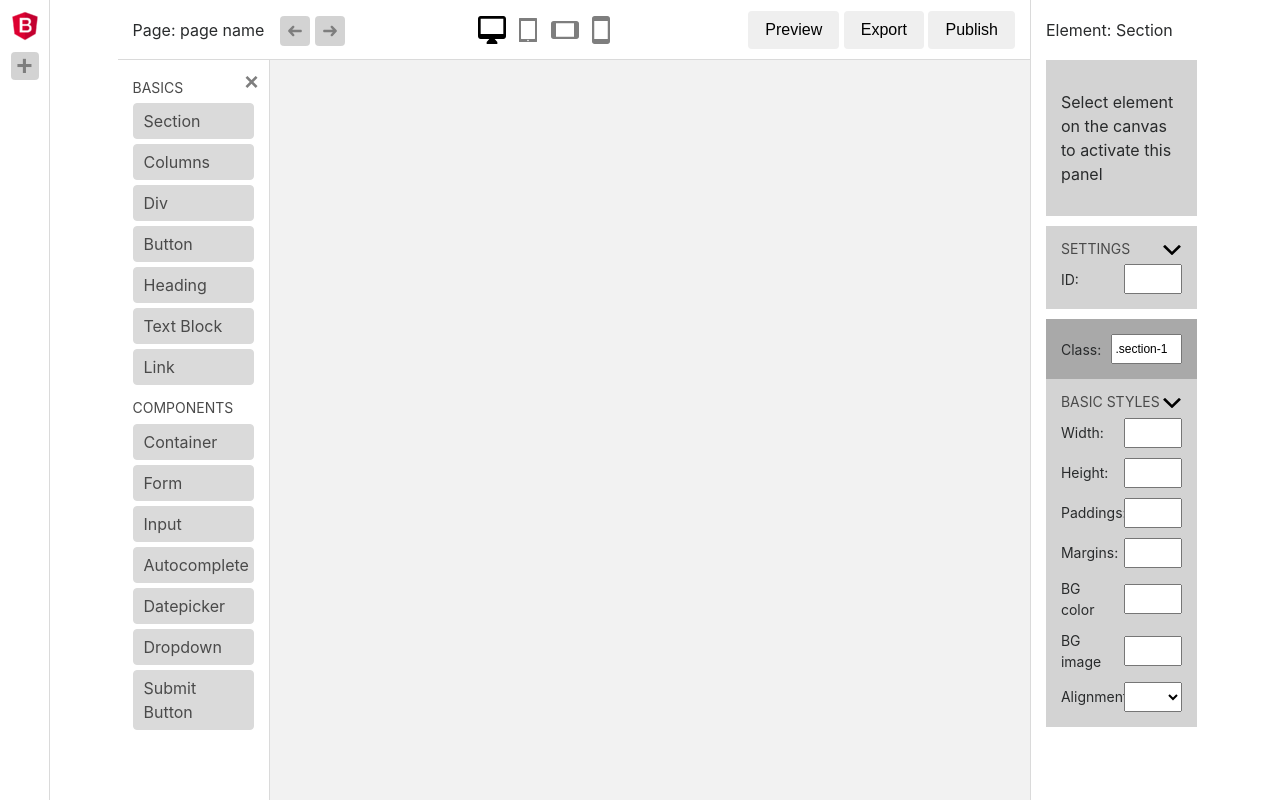
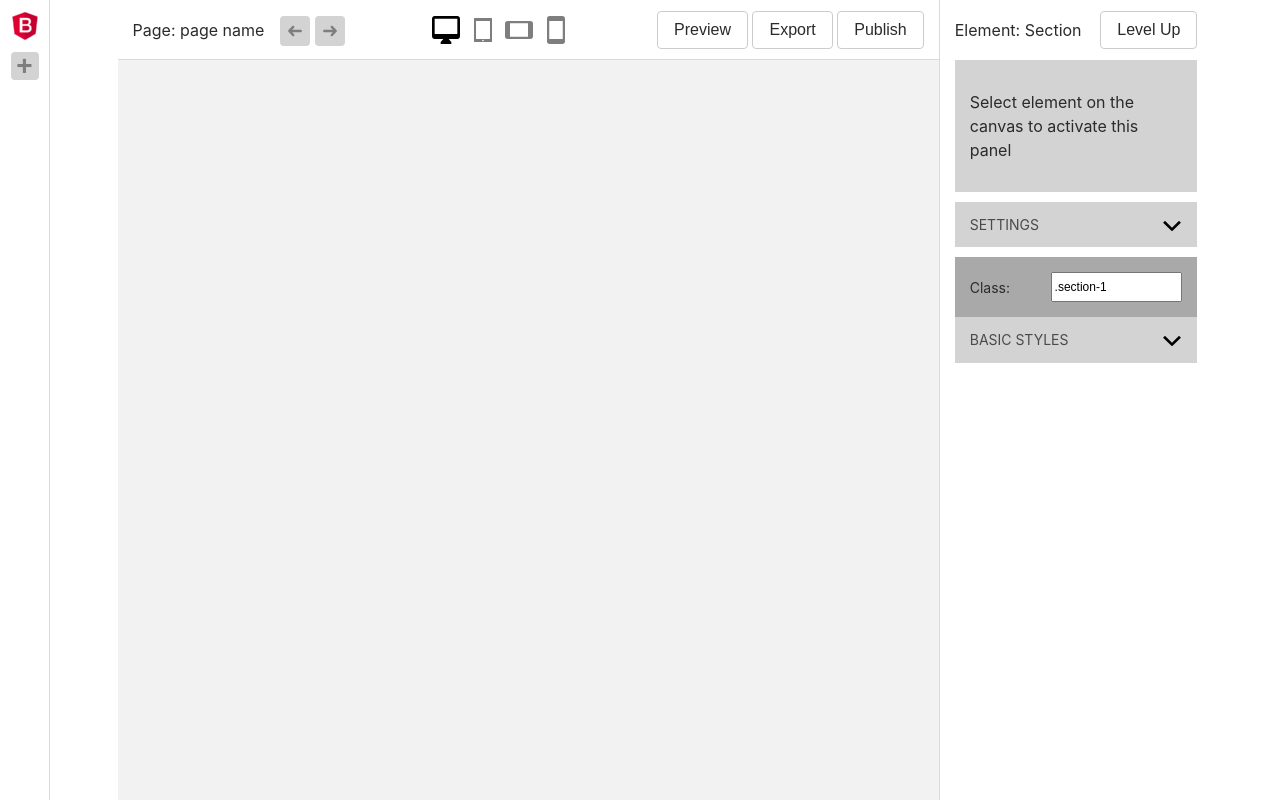
Before and after one commit to EvilAlexei/betterWeb, a website: page app/index.html in a window 1280 px wide. Drawn offline with nearby package versions, Linux system fonts and the light colour scheme; files that its build step writes are made by us from their sources.

Commit message:
feat(styles): Added new elements and js

```diff
--- a/app/index.html
+++ b/app/index.html
@@ -25,7 +25,7 @@
       <div class="container-fluid">
         <div class="row flex-nowrap h-100">
           <!-- content start -->
-          <section id="main" class="col-9 col-md-9 col-xl-10">
+          <section id="main" class="col-9 col-lg-9">
             <!-- top-bar start -->
             <div class="top-bar d-flex justify-content-between align-items-center">
               <div class="d-flex justify-content-start align-items-center">
@@ -52,9 +52,9 @@
               </div>
 
               <div class="options">
-                <button type="button" aria-label="Preview" class="btn">Preview</button>
-                <button type="button" aria-label="Export" class="btn">Export</button>
-                <button type="button" aria-label="Publish" class="btn">Publish</button>
+                <button type="button" aria-label="Preview" class="btn btn-secondary">Preview</button>
+                <button type="button" aria-label="Export" class="btn btn-secondary">Export</button>
+                <button type="button" aria-label="Publish" class="btn btn-secondary">Publish</button>
               </div>
             </div>
             <!-- top-bar end -->
@@ -69,13 +69,13 @@
                   <h2>Basics</h2>
 
                   <ul class="elements-list">
-                    <li><a id="drag1" href="#" draggable="true" ondragstart="drag(event)">Section</a></li>
-                    <li><a href="#" draggable="true" ondragstart="drag(event)">Columns</a></li>
-                    <li><a href="#" draggable="true" ondragstart="drag(event)">Div</a></li>
-                    <li><a href="#" draggable="true" ondragstart="drag(event)">Button</a></li>
-                    <li><a href="#" draggable="true" ondragstart="drag(event)">Heading</a></li>
-                    <li><a href="#" draggable="true" ondragstart="drag(event)">Text Block</a></li>
-                    <li><a href="#" draggable="true" ondragstart="drag(event)">Link</a></li>
+                    <li><a href="#">Section</a></li>
+                    <li><a href="#">Columns</a></li>
+                    <li><a href="#">Div</a></li>
+                    <li><a href="#">Button</a></li>
+                    <li><a href="#">Heading</a></li>
+                    <li><a href="#">Text Block</a></li>
+                    <li><a href="#">Link</a></li>
                   </ul>
                 </div>
 
@@ -83,28 +83,31 @@
                   <h2>Components</h2>
 
                   <ul class="elements-list">
-                    <li><a href="#" draggable="true" ondragstart="drag(event)">Container</a></li>
-                    <li><a href="#" draggable="true" ondragstart="drag(event)">Form</a></li>
-                    <li><a href="#" draggable="true" ondragstart="drag(event)">Input</a></li>
-                    <li><a href="#" draggable="true" ondragstart="drag(event)">Autocomplete</a></li>
-                    <li><a href="#" draggable="true" ondragstart="drag(event)">Datepicker</a></li>
-                    <li><a href="#" draggable="true" ondragstart="drag(event)">Dropdown</a></li>
-                    <li><a href="#" draggable="true" ondragstart="drag(event)">Submit Button</a></li>
+                    <li><a href="#">Container</a></li>
+                    <li><a href="#">Form</a></li>
+                    <li><a href="#">Input</a></li>
+                    <li><a href="#">Autocomplete</a></li>
+                    <li><a href="#">Datepicker</a></li>
+                    <li><a href="#">Dropdown</a></li>
+                    <li><a href="#">Submit Button</a></li>
                   </ul>
                 </div>
               </div>
               <!-- elements-panel end -->
 
               <!-- page-creation-area start -->
-              <div class="col-12 col-md-12 col-xl-12" id="div1" ondrop="drop(event)" ondragover="allowDrop(event)"></div>
+              <div class="col-12 col-md-12 col-xl-12"></div>
               <!-- page-creation-area end -->
             </div>
           </section>
           <!-- content end -->
 
           <!-- aside start -->
-          <aside id="sidebar" class="col-3 col-md-3 col-xl-2 h-100">
+          <aside id="sidebar" class="col-3 col-lg-3 h-100">
+            <div class="d-flex justify-content-between align-items-center" style="height: 60px;">
               <p class="element-name mb-0">Element: Section</p>
+              <button type="button" aria-label="Goto parent element" class="btn btn-secondary">Level Up</button>
+            </div>
 
             <!-- settings form -->
             <form class="element-settings">
@@ -114,7 +117,8 @@
 
             <!-- settings form -->
             <form class="element-settings">
-              <h2 class="opened">Settings</h2>
+              <h2 class="opener closed">Settings</h2>
+              <!-- holder -->
               <div class="holder">
                 <div class="row">
                   <div class="col-5 col-md-5 d-flex align-items-center">
@@ -124,7 +128,16 @@
                     <input type="text" id="element-id">
                   </div>
                 </div>
+                <div class="row">
+                  <div class="col-3 col-md-3 d-flex align-items-top">
+                    <label for="element-values">Array:</label>
                   </div>
+                  <div class="col-9 col-md-9 d-flex align-items-center">
+                    <textarea name="element-values" id="element-values"></textarea>
+                  </div>
+                </div>
+              </div>
+              <!-- holder end -->
             </form>
             <!-- settings form end -->
 
@@ -140,8 +153,11 @@
                   </div>
                 </div>
               </div>
-              <h2 class="opened">Basic styles</h2>
+              <h2 class="opener closed">Basic styles</h2>
+              <!-- holder -->
               <div class="holder">
+                <fieldset>
+                  <h3 class="sub-category">Layout</h3>
                   <div class="row">
                     <div class="col-5 col-md-5 d-flex align-items-center">
                       <label for="element-width">Width:</label>
@@ -174,6 +190,62 @@
                       <input type="text" id="element-margins">
                     </div>
                   </div>
+                </fieldset>
+
+                <fieldset>
+                  <h3 class="sub-category">Typography</h3>
+                  <div class="row">
+                    <div class="col-5 col-md-5 d-flex align-items-center">
+                      <label for="element-font-color">Color:</label>
+                    </div>
+                    <div class="col-7 col-md-7 d-flex align-items-center">
+                      <input type="text" id="element-font-color">
+                    </div>
+                  </div>
+                  <div class="row">
+                    <div class="col-5 col-md-5 d-flex align-items-center">
+                      <label for="element-font-size">Font size:</label>
+                    </div>
+                    <div class="col-7 col-md-7 d-flex align-items-center">
+                      <input type="text" id="element-font-size">
+                    </div>
+                  </div>
+                  <div class="row">
+                    <div class="col-5 col-md-5 d-flex align-items-center">
+                      <label for="element-font-line-height">Line height:</label>
+                    </div>
+                    <div class="col-7 col-md-7 d-flex align-items-center">
+                      <input type="text" id="element-font-line-height">
+                    </div>
+                  </div>
+                  <div class="row">
+                    <div class="col-5 col-md-5 d-flex align-items-center">
+                      <label for="element-alignment">Alignment:</label>
+                    </div>
+                    <div class="col-7 col-md-7 d-flex align-items-center">
+                      <select name="element-alignment" id="element-alignment"></select>
+                    </div>
+                  </div>
+                  <div class="row">
+                    <div class="col-5 col-md-5 d-flex align-items-center">
+                      <label for="element-font-weight">Font weight:</label>
+                    </div>
+                    <div class="col-7 col-md-7 d-flex align-items-center">
+                      <input type="text" id="element-font-weight">
+                    </div>
+                  </div>
+                  <div class="row">
+                    <div class="col-5 col-md-5 d-flex align-items-center">
+                      <label for="element-text-transform">Text transform:</label>
+                    </div>
+                    <div class="col-7 col-md-7 d-flex align-items-center">
+                      <select name="element-text-transform" id="element-text-transform"></select>
+                    </div>
+                  </div>
+                </fieldset>
+
+                <fieldset>
+                  <h3 class="sub-category">Background</h3>
                   <div class="row">
                     <div class="col-5 col-md-5 d-flex align-items-center">
                       <label for="element-bg-color">BG color</label>
@@ -192,13 +264,23 @@
                   </div>
                   <div class="row">
                     <div class="col-5 col-md-5 d-flex align-items-center">
-                    <label for="element-alignment">Alignment:</label>
+                      <label for="element-bg-size">BG size</label>
                     </div>
                     <div class="col-7 col-md-7 d-flex align-items-center">
-                    <select name="element-alignment" id="element-alignment"></select>
+                      <input type="text" id="element-bg-size">
                     </div>
                   </div>
+                  <div class="row">
+                    <div class="col-5 col-md-5 d-flex align-items-center">
+                      <label for="element-bg-position">BG position</label>
                     </div>
+                    <div class="col-7 col-md-7 d-flex align-items-center">
+                      <input type="text" id="element-bg-position">
+                    </div>
+                  </div>
+                </fieldset>
+              </div>
+              <!-- holder end -->
             </form>
             <!-- settings form end -->
           </aside>
@@ -208,22 +290,6 @@
     </div>
   </div>
 
-  <script>
-    function allowDrop(ev) {
-      ev.preventDefault();
-    }
-
-    function drag(ev) {
-      ev.dataTransfer.setData("text", ev.target.id);
-    }
-
-    function drop(ev) {
-      ev.preventDefault();
-      var data = ev.dataTransfer.getData("text");
-      ev.target.appendChild(document.getElementById(data));
-    }
-  </script>
-
   <!-- scripts -->
   <script src="https://code.jquery.com/jquery-3.2.1.slim.min.js" integrity="sha384-KJ3o2DKtIkvYIK3UENzmM7KCkRr/rE9/Qpg6aAZGJwFDMVNA/GpGFF93hXpG5KkN" crossorigin="anonymous"></script>
   <script src="https://cdnjs.cloudflare.com/ajax/libs/popper.js/1.12.9/umd/popper.min.js" integrity="sha384-ApNbgh9B+Y1QKtv3Rn7W3mgPxhU9K/ScQsAP7hUibX39j7fakFPskvXusvfa0b4Q" crossorigin="anonymous"></script>
--- a/app/styles/content.scss
+++ b/app/styles/content.scss
@@ -1,5 +1,6 @@
 /* content */
 .content {
   min-height: calc(100% - #{$top-bar-height});
+  overflow: hidden;
   background: #f2f2f2;
 }
--- a/app/styles/element-settings.scss
+++ b/app/styles/element-settings.scss
@@ -4,9 +4,9 @@
   background-color: lightgrey;
   margin-bottom: 10px;
 
-  .empty-block-text {
-    margin: 0;
-    padding: 15px 0;
+  fieldset {
+    margin-top: 15px;
+    border-top: 1px solid $border-color-dark;
   }
 
   h2 {
@@ -17,20 +17,49 @@
     position: relative;
     cursor: pointer;
 
-    &.opened:after {
+    &:after {
       content: '';
       position: absolute;
       right: 0;
       top: -1px;
-      background: url("../images/chevron-down.svg") no-repeat;
-      background-size: 20px 20px;
       width: 20px;
       height: 20px;
-    }
-    &.closed:after {
       background: url("../images/chevron-up.svg") no-repeat;
       background-size: 20px 20px;
     }
+
+    &.closed:after {
+      background: url("../images/chevron-down.svg") no-repeat;
+      background-size: 20px 20px;
+    }
+  }
+
+  h2.opener + .holder {
+    height: auto;
+    overflow: visible;
+  }
+
+  h2.opener {
+    &.closed {
+      margin-bottom: 0;
+
+      & + .holder {
+        height: 0;
+        overflow: hidden;
+      }
+    }
+  }
+
+  h3 {
+    font-size: 14px;
+    font-weight: bold;
+    margin: 0;
+    padding: 10px 0;
+  }
+
+  .empty-block-text {
+    margin: 0;
+    padding: 15px 0;
   }
 
   .element-attributes {
@@ -66,4 +95,11 @@
     height: $settings-block-row-height;
     font-size: 12px;
   }
+
+  textarea {
+    font-size: 14px;
+    resize: none;
+    width: 100%;
+    height: 75px;
+  }
 }
--- a/app/styles/elements-panel.scss
+++ b/app/styles/elements-panel.scss
@@ -1,6 +1,6 @@
 /* elements-panel */
 .elements-panel {
-  left: 0;
+  left: -20%;
   top: 0;
   bottom: 0;
   background: #fff;
@@ -8,10 +8,15 @@
   padding-top: 20px;
   z-index: 1;
   overflow: auto;
+  transition: left $animation-time linear;
 
   .close {
     position: absolute;
     right: 10px;
     top: 10px;
   }
+
+  &.opened {
+    left: 0;
+  }
 }
--- a/app/styles/sidebar.scss
+++ b/app/styles/sidebar.scss
@@ -1,8 +1,4 @@
 /* sidebar */
 #sidebar {
   border-left: 1px solid $border-color;
-
-  .element-name {
-    line-height: $top-bar-height;
-  }
 }
--- a/app/styles/variables.scss
+++ b/app/styles/variables.scss
@@ -1,8 +1,10 @@
 $border-color: #dadada !default;
-$dark-text: #4a4a4a;
+$border-color-dark: #4a4a4a !default;
+
+$dark-text: #4a4a4a !default;
 $btn-bg: darkgray !default;
 
-$animation-time: 300ms;
-$top-bar-height: 60px;
-$settings-block-row-height: 30px;
-$settings-block-padding: 15px;
+$animation-time: 300ms !default;;
+$top-bar-height: 60px !default;;
+$settings-block-row-height: 30px !default;;
+$settings-block-padding: 15px !default;;
```
Also changed, not shown: app/scripts/main.js (+16 -0 lines). Lines whose indentation alone changed are shown as unchanged.
